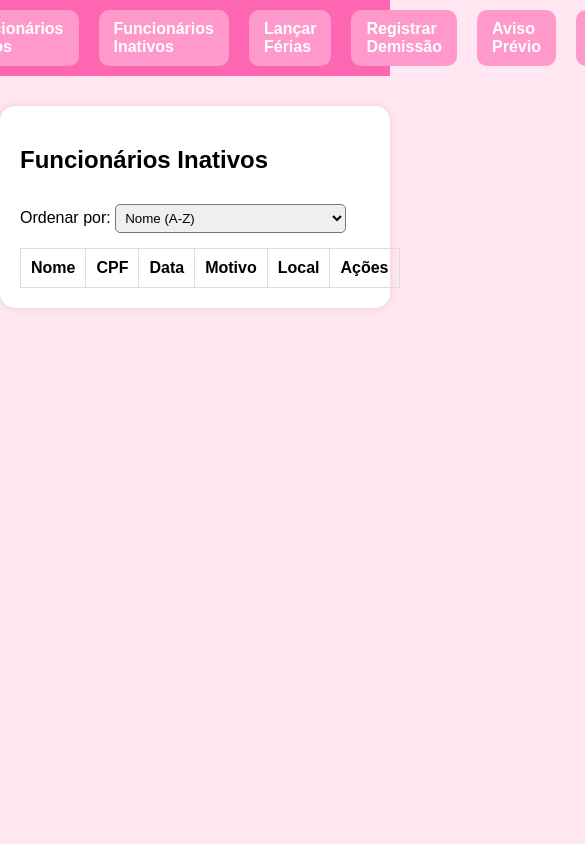
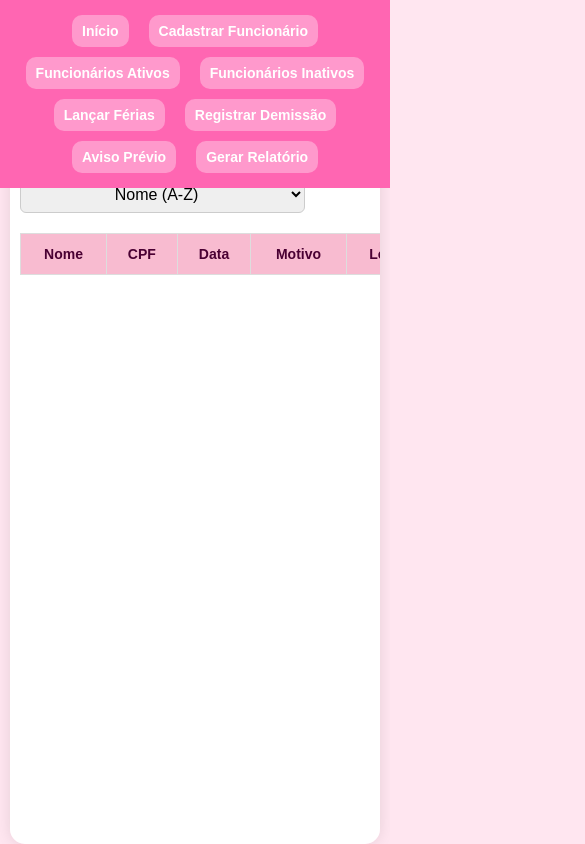
Before and after one commit to marialuizadk/rh, a plain HTML site: page inativos.html in a window 390 px wide. Shown: the top 844 px of the page, 585 px wide, since content can reach past the window. Drawn offline with Linux system fonts and the light colour scheme.

Commit message:
6464645988888

```diff
--- a/inativos.html
+++ b/inativos.html
@@ -8,54 +8,131 @@
       background-color: #ffe6f0;
       font-family: Arial, sans-serif;
       margin: 0;
-      padding: 0;
+      padding: 0 10px;
+      display: flex;
+      justify-content: center;
+      min-height: 100vh;
+      box-sizing: border-box;
     }
     nav {
+      position: fixed;
+      top: 0;
+      left: 0;
+      width: 100%;
+      background-color: #ff66b2;
+      padding: 10px 0;
       display: flex;
       justify-content: center;
-      background-color: #ff66b2;
-      padding: 10px;
+      flex-wrap: wrap;
+      z-index: 100;
+      box-sizing: border-box;
     }
     nav a {
       color: white;
-      margin: 0 10px;
+      margin: 5px 10px;
       text-decoration: none;
       font-weight: bold;
       background-color: #ff99cc;
       padding: 10px 15px;
       border-radius: 10px;
+      transition: background-color 0.3s ease;
+    }
+    nav a:hover {
+      background-color: #ffb3d9;
     }
     .container {
-      max-width: 800px;
-      margin: 30px auto;
+      margin-top: 70px; /* espaço para o nav fixo */
+      max-width: 900px;
+      width: 100%;
       background: white;
-      padding: 20px;
+      padding: 25px 20px;
       border-radius: 15px;
-      box-shadow: 0 0 10px rgba(0,0,0,0.1);
+      box-shadow: 0 0 15px rgba(0,0,0,0.1);
+      box-sizing: border-box;
+      overflow-x: auto;
+    }
+    h2 {
+      margin-top: 0;
+      text-align: center;
+      color: #f06292;
+    }
+    label, select {
+      font-size: 16px;
+      margin-bottom: 15px;
+      display: block;
+      text-align: center;
+    }
+    select {
+      padding: 8px 12px;
+      border-radius: 6px;
+      border: 1px solid #ccc;
+      margin: 0 auto 20px auto;
+      display: inline-block;
     }
     table {
       width: 100%;
       border-collapse: collapse;
-      margin-top: 15px;
+      min-width: 600px;
+      table-layout: auto;
     }
     th, td {
-      padding: 10px;
+      padding: 12px 10px;
       border: 1px solid #ddd;
       text-align: center;
+      font-size: 14px;
+      vertical-align: middle;
+    }
+    th {
+      background: #f8bbd0;
+      color: #4a0033;
+      font-weight: 700;
+    }
+    input[type="text"],
+    input[type="date"] {
+      width: 90%;
+      padding: 6px 8px;
+      border-radius: 6px;
+      border: 1px solid #ccc;
+      font-size: 14px;
+      box-sizing: border-box;
     }
     button {
       background-color: #ff66b2;
       color: white;
       border: none;
-      padding: 5px 10px;
-      margin: 2px;
-      border-radius: 5px;
+      padding: 6px 14px;
+      margin: 0 2px;
+      border-radius: 8px;
       cursor: pointer;
+      font-weight: 600;
+      transition: background-color 0.3s ease;
+      font-size: 13px;
     }
-    select {
-      margin-top: 10px;
-      padding: 5px;
-      border-radius: 5px;
+    button:hover {
+      background-color: #e65597;
+    }
+    /* Responsividade simples */
+    @media (max-width: 700px) {
+      .container {
+        padding: 15px 10px;
+        margin-top: 80px;
+      }
+      table {
+        font-size: 12px;
+        min-width: 500px;
+      }
+      input[type="text"],
+      input[type="date"] {
+        width: 100%;
+      }
+      button {
+        padding: 5px 10px;
+        font-size: 12px;
+      }
+      nav a {
+        padding: 8px 10px;
+        font-size: 14px;
+      }
     }
   </style>
 </head>
@@ -128,7 +205,7 @@
       const dados = JSON.parse(localStorage.getItem("inativos")) || [];
       dados[index][campo] = valor;
       localStorage.setItem("inativos", JSON.stringify(dados));
-      carregarInativos(); // atualiza visual
+      carregarInativos();
     }
 
     function excluir(index) {
```
